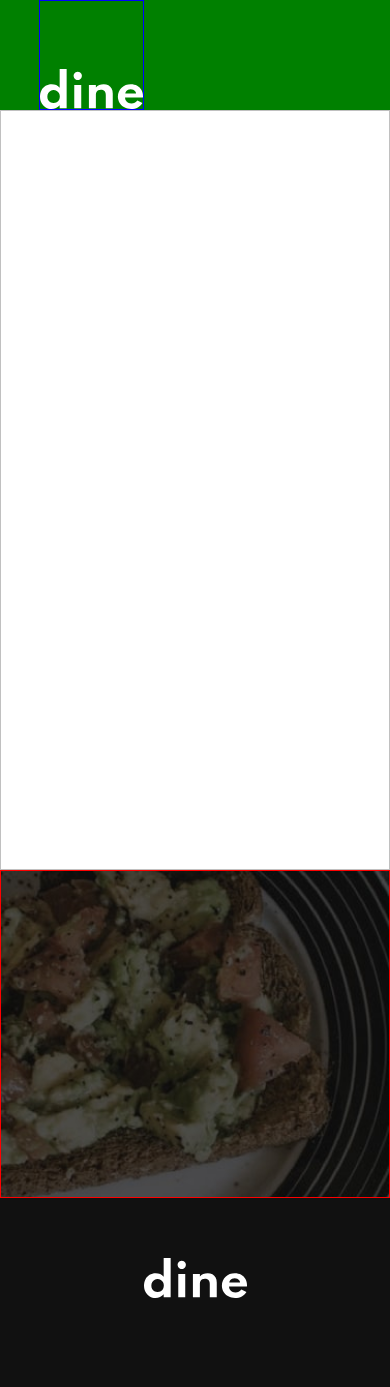
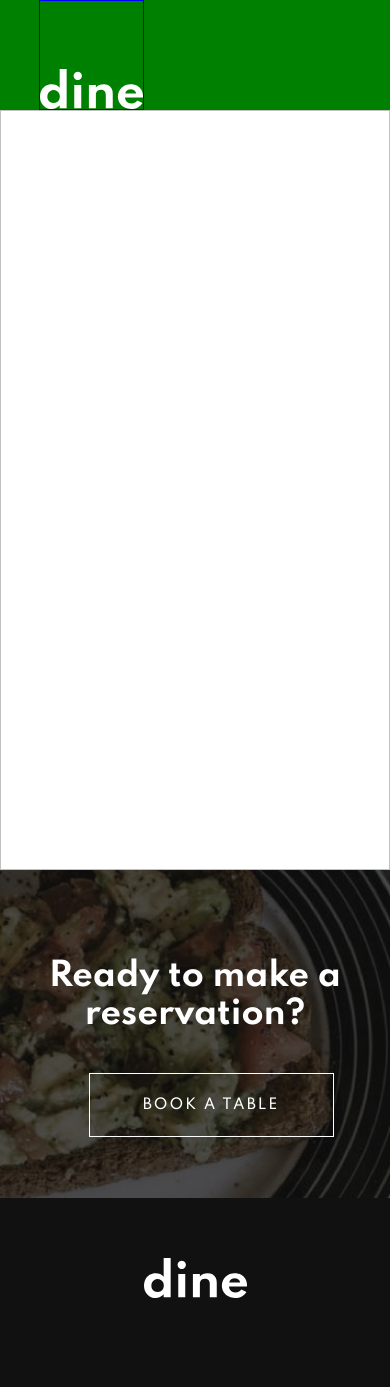
Before and after one commit to SJellen/dine, a Next.js app: page / in a window 390 px wide. Shown: the top 1387 px of the page. Built offline with nearby package versions, Linux system fonts and the light colour scheme.

Commit message:
reservation footer set down to mobile

```diff
--- a/components/ReservationFooter.js
+++ b/components/ReservationFooter.js
@@ -1,10 +1,15 @@
 import styles from '../styles/ReservationFooter.module.scss'
+import Link from 'next/link'
 
 export default function ReservationFooter() {
 
     return (
         <div className={styles.container}>
             <div className={styles.flexContainer}>
+                <h2>Ready to make a reservation?</h2>
+                <Link href="/" passHref >
+                    <a>BOOK A TABLE</a>
+                </Link>
 
             </div>
         </div>
--- a/styles/ReservationFooter.module.scss
+++ b/styles/ReservationFooter.module.scss
@@ -3,12 +3,40 @@
 .container {
     background-color: V.$codGray;
     height: 240px;
-    border: 1px solid red;
     background-image: url(../public/assets/homepage/ready-bg-desktop.jpg);
     background-size: cover;
+    display: flex;
+    align-items: center;
     .flexContainer {
-        height: 100%;
-        width: 100%;
+        height: 80%;
+        width: 90%;
+        margin: 0 auto;
+        display: flex;
+        align-items: center;
+        justify-content: space-evenly;
+        flex-wrap: wrap;
+        h2 {
+            font-size: 40px;
+            color: white;
+        }
+        a {
+            color: white;
+            border: 1px solid white;
+            display: flex;
+            justify-content: center;
+            align-items: center;
+            width: 245px;
+            height: 64px;
+            font-size: 14px;
+            font-weight: 500;
+            letter-spacing: 2px;
+            margin-left: 2rem;
+        }
+        a:hover {
+            cursor: pointer;
+            color: black;
+            background-color: white;
+        }
     }
 }
 
@@ -27,14 +55,30 @@
     .container {
         background-image: url(../public/assets/homepage/ready-bg-tablet.jpg);
         background-size: cover;
-        height: 272px
+        height: 272px;
+        .flexContainer {
+            justify-content: center;
+            align-items: center;
+            text-align: center;
+            height: 100%;
+            h2 {
+                margin-bottom: -2rem;
+            }
+        }
     }
 }
 
-@media only screen and (max-width: 900px) {
+@media only screen and (max-width: 500px) {
     .container {
         background-image: url(../public/assets/homepage/ready-bg-mobile.jpg);
         background-size: cover;
-        height: 328px
+        height: 328px;
+        .flexContainer {
+            width: 100%;
+            h2 {
+                font-size: 32px;
+                margin-bottom: -5rem;
+            }
+        }
     }
 }
```
